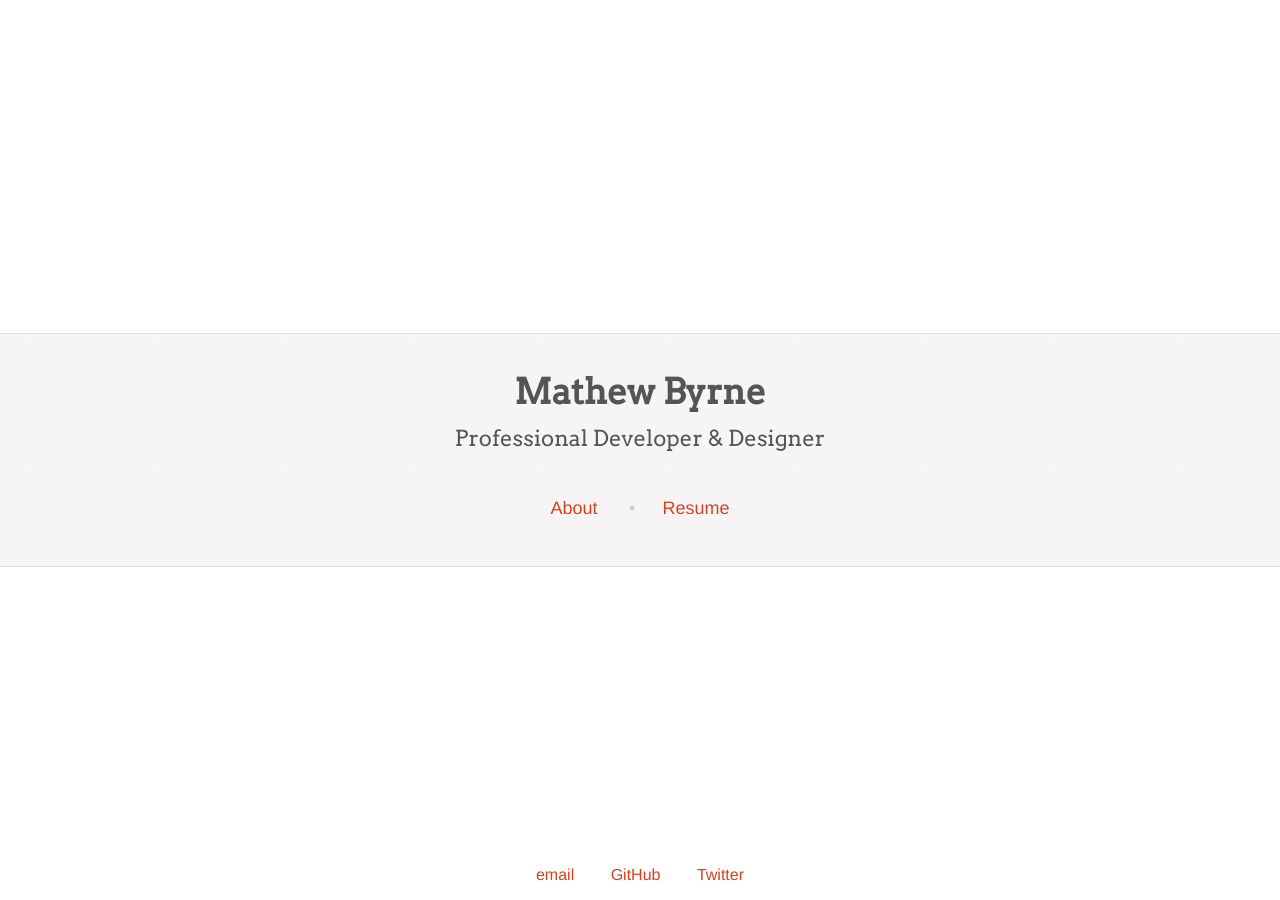
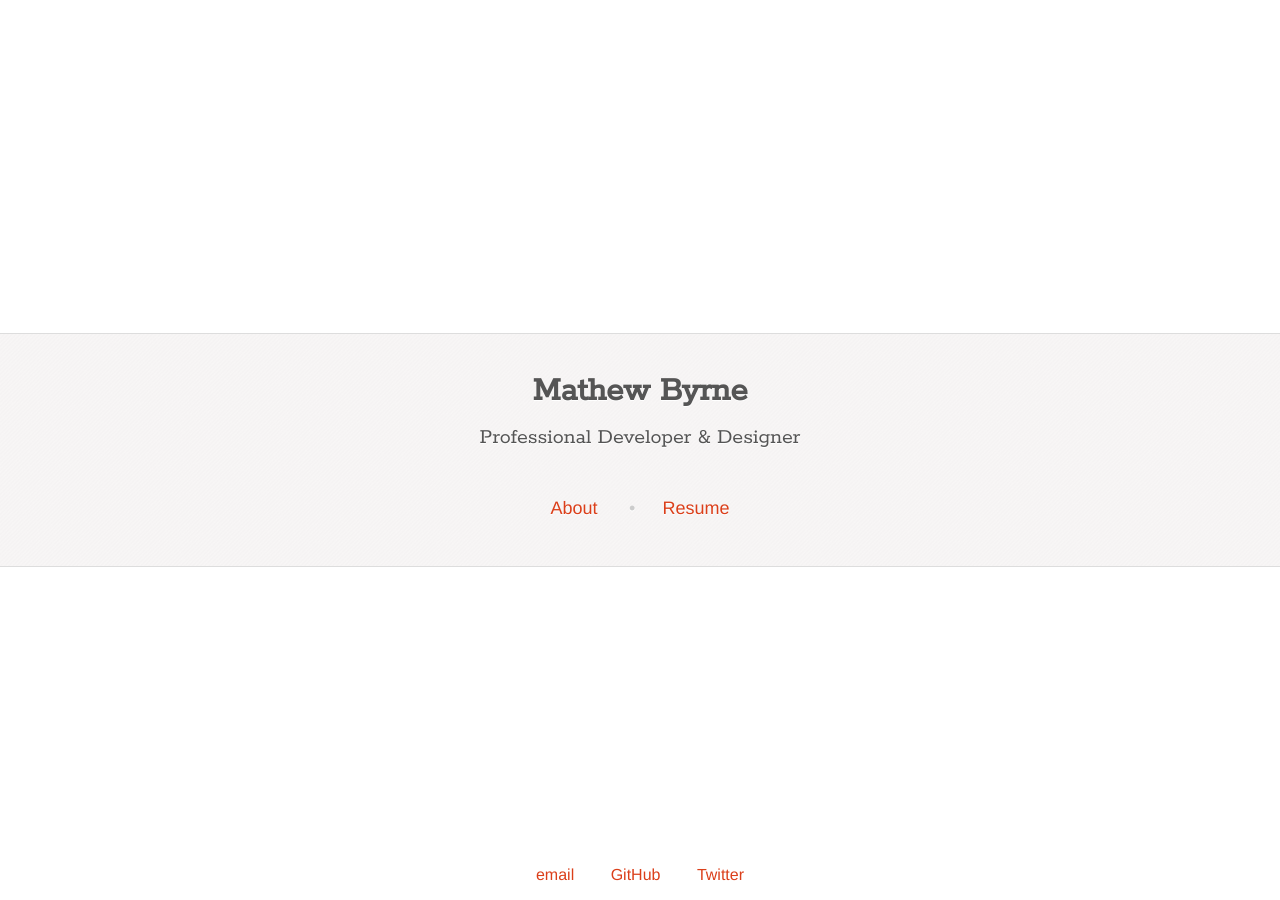
Before and after one commit to mathewbyrne/mathewbyrne.github.com, a Jekyll site: the page index.html, which Jekyll copies as it is, in a window 1280 px wide. Built offline with Jekyll 4.4.1, drawn with Linux system fonts in a browser that asks for light colours; nearby versions of some CDN libraries.

Commit message:
Changed font to Rokkitt.

```diff
--- a/_layouts/default.html
+++ b/_layouts/default.html
@@ -7,7 +7,7 @@
 	<meta name="description" content="Website of Mathew Byrne, professional web developer and designer.">
 	<meta name="author" content="Mathew Byrne">
 	<link rel="shortcut icon" href="/favicon.ico">
-	<link rel="stylesheet" href="http://fonts.googleapis.com/css?family=Arvo">
+	<link rel="stylesheet" href="http://fonts.googleapis.com/css?family=Rokkitt">
 	<link rel="stylesheet" href="/css/style.css">
 	<script src="https://ajax.googleapis.com/ajax/libs/jquery/1.6.1/jquery.min.js" type="text/javascript"></script>
 	<script src="/js/site.js" type="text/javascript"></script>
--- a/css/style.css
+++ b/css/style.css
@@ -46,7 +46,7 @@ a:hover {
 }
 
 h1, h2, h3, h4, h5 {
-	font-family: Arvo;
+	font-family: Rokkitt, sans-serif;
 }
 
 /* Sticky Footer */
--- a/index.html
+++ b/index.html
@@ -7,7 +7,7 @@
 	<meta name="description" content="Website of Mathew Byrne, professional web developer and designer.">
 	<meta name="author" content="Mathew Byrne">
 	<link rel="shortcut icon" href="/favicon.ico">
-	<link rel="stylesheet" href="http://fonts.googleapis.com/css?family=Arvo">
+	<link rel="stylesheet" href="http://fonts.googleapis.com/css?family=Rokkitt">
 	<link rel="stylesheet" href="/css/style.css">
 	<script src="https://ajax.googleapis.com/ajax/libs/jquery/1.6.1/jquery.min.js" type="text/javascript"></script>
 	<script src="/js/site.js" type="text/javascript"></script>
```
